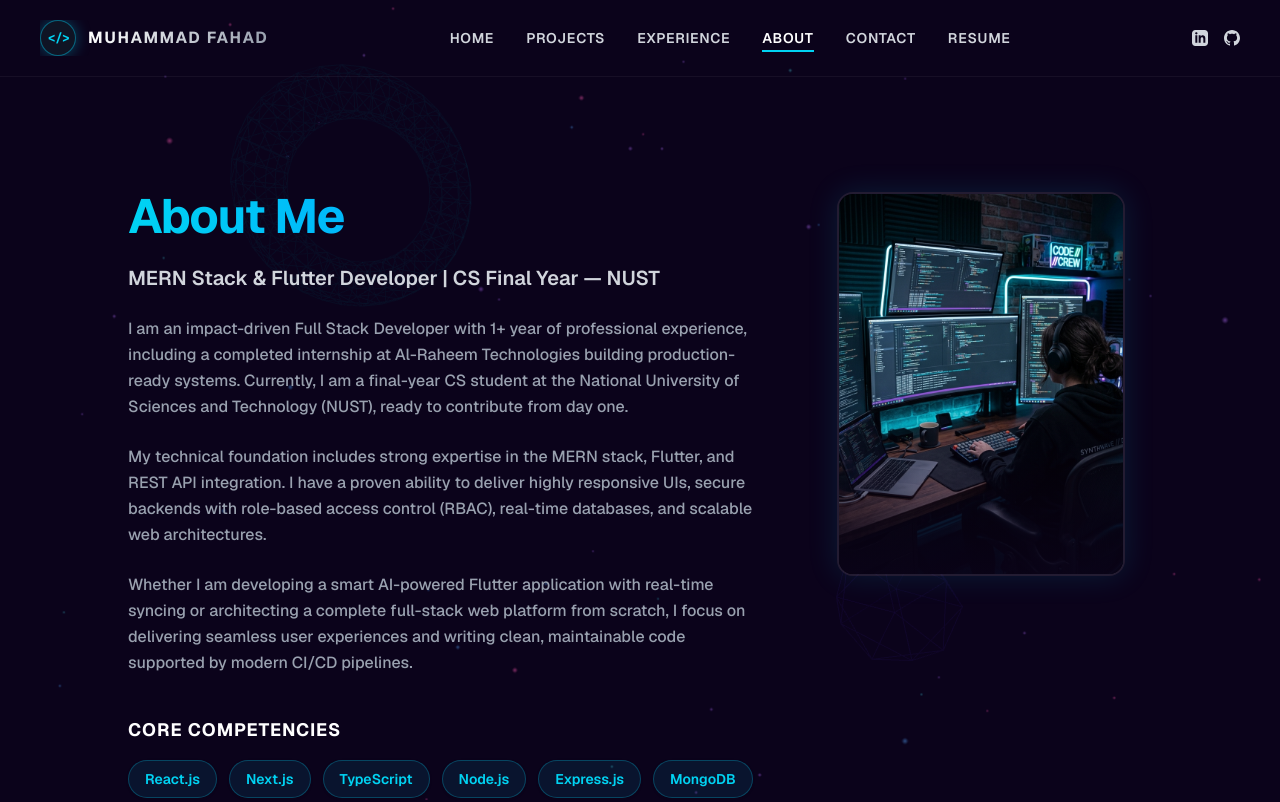
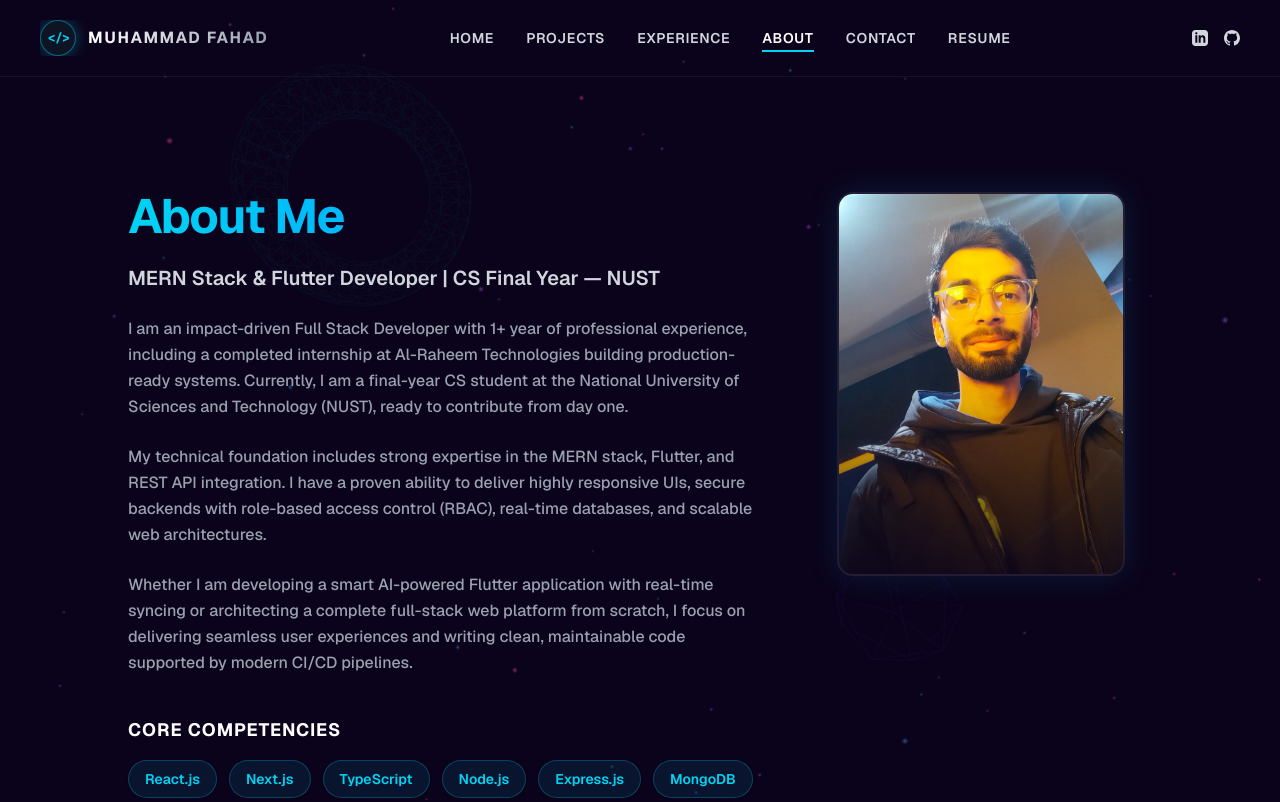
Before and after one commit to MuhammadFahad0340/My-Portfolio-Website, a Next.js app in the folder client/: page /about in a window 1280 px wide. Shown: the top 802 px of the page. Built offline with nearby package versions, Linux system fonts and the light colour scheme.

Commit message:
content: replace placeholder image with actual photo in About section

```diff
--- a/client/src/components/About.tsx
+++ b/client/src/components/About.tsx
@@ -65,7 +65,7 @@ const About = () => {
           <div className="relative w-72 h-96 rounded-2xl overflow-hidden border-2 border-white/10 shadow-[0_0_30px_rgba(6,182,212,0.15)] group">
              {/* Using the generated hero image as a placeholder for Fahad's portrait */}
              <Image
-                src="/hero_developer.png"
+                src="/hero-photos/fahad.jpeg"
                 alt="Muhammad Fahad"
                 fill
                 className="object-cover transition-transform duration-700 group-hover:scale-110"
```
